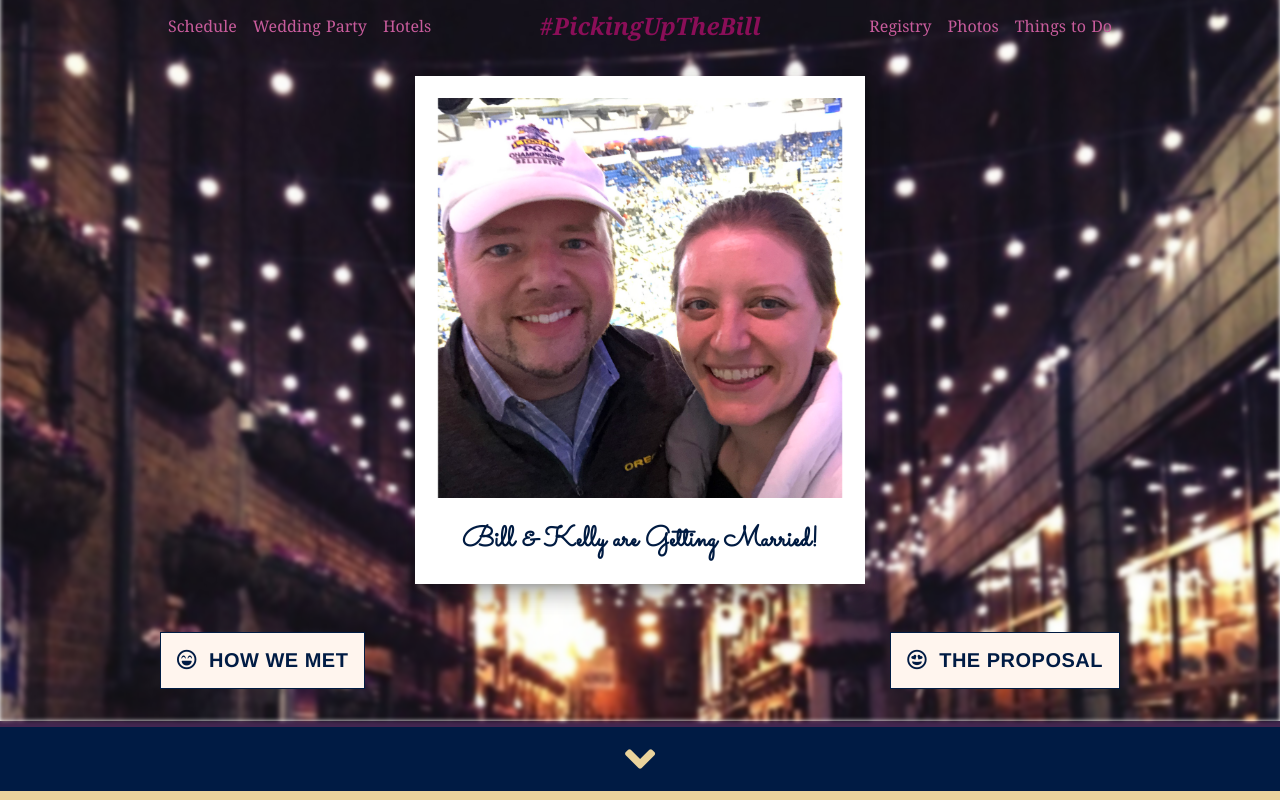
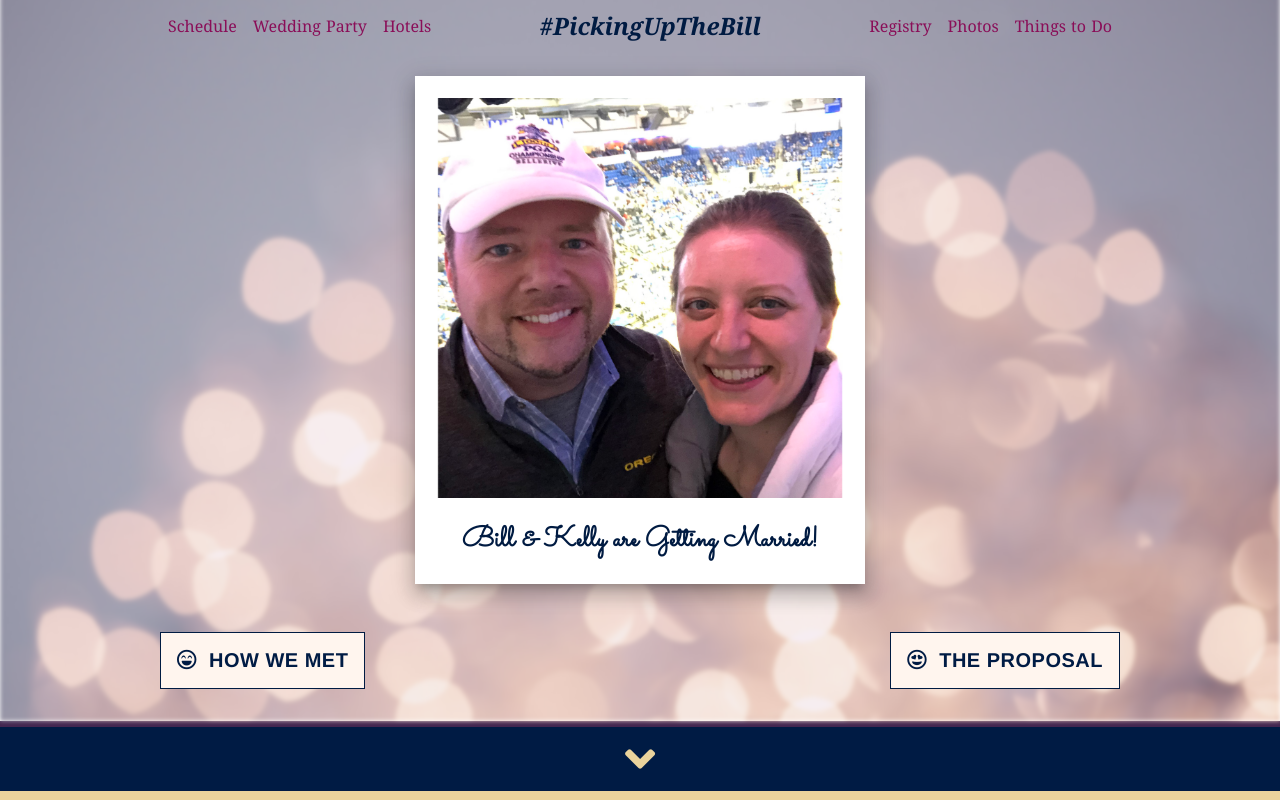
Before and after one commit to njosieb/pickingupthebill, a Nuxt app: page / in a window 1280 px wide. Shown: the top 800 px of the page. Built offline with nearby package versions, Linux system fonts and the light colour scheme.

Commit message:
Edits color of nav-title & nav-links

```diff
--- a/components/Navbar.vue
+++ b/components/Navbar.vue
@@ -68,7 +68,7 @@ export default {
 @import '~assets/styles/variables';
 
 .nav-link {
-  color: $light-red-violet;
+  color: $dark-red-violet;
   padding: 0 8px;
 }
 
@@ -76,7 +76,7 @@ export default {
   font-style: italic;
   font-weight: bold;
   font-size: 1.5rem;
-  color: $dark-red-violet;
+  color: $midnight;
 }
 /* Grow */
 .hvr-grow-nav {
--- a/pages/index.vue
+++ b/pages/index.vue
@@ -478,7 +478,7 @@ footer {
     left: 0;
     height: 100%;
     width: 100%;
-    background-image: url(~assets/lights.jpg);
+    background-image: url(~assets/lights1.jpg);
     background-size: cover;
     filter: blur(2px);
   }
```
